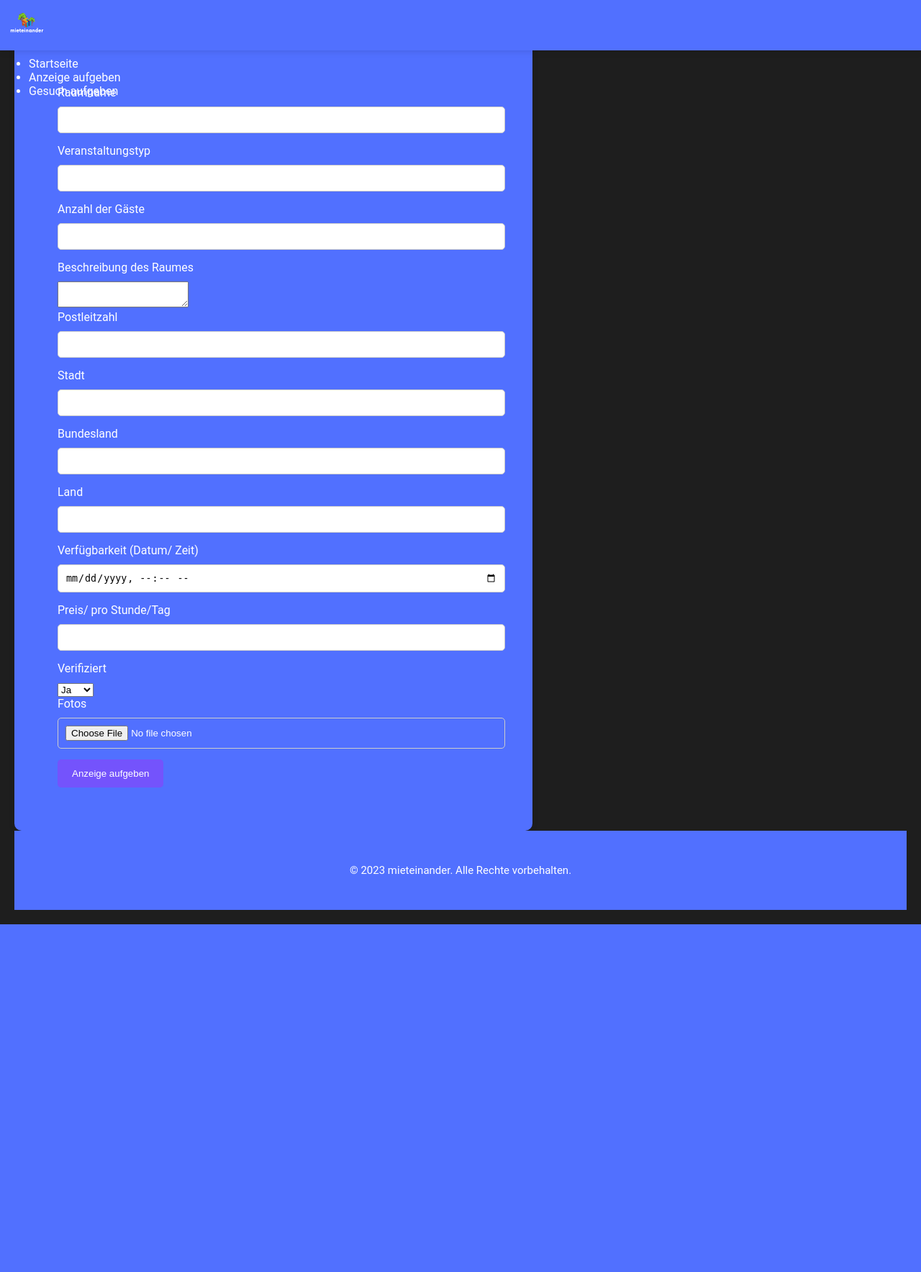
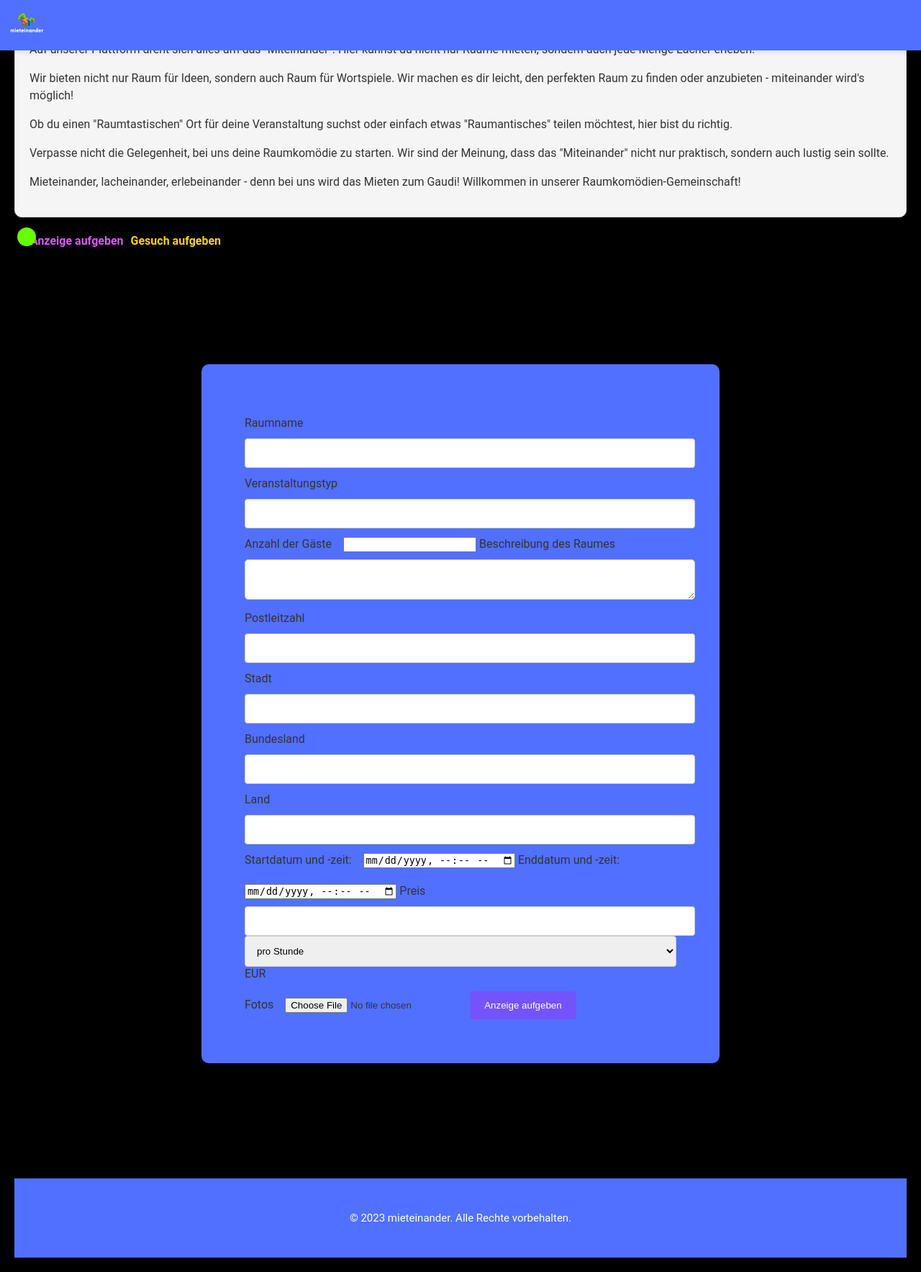
Before and after one commit to vaseesav/ITAB_Projekt, a PHP site: page /anzeige.php in a window 1280 px wide. Shown: the whole page at 72% size. Before the commit the page ends 1284 px from the top, so only its background shows below. Run offline with PHP 8.4, Linux system fonts and the light colour scheme.

Commit message:
Anzeige_Gesuch aufgeben_Seite erstellt und CSS

```diff
--- a/anzeige.php
+++ b/anzeige.php
@@ -1,5 +1,5 @@
 <?php
-// Verbindung zur Datenbank herstellen (Passen Sie die Daten an Ihre Konfiguration an)
+// Verbindung zur Datenbank herstellen
 $servername = "localhost";
 $username = "root";
 $password = "";
@@ -7,38 +7,48 @@ $dbname = "mieteinander";
 
 $conn = new mysqli($servername, $username, $password, $dbname);
 
-// Überprüfen Sie die Verbindung
+// Überprüfen der Verbindung
 if ($conn->connect_error) {
     die("Connection failed: " . $conn->connect_error);
 }
 
 // Überprüfen, ob das Suchformular abgeschickt wurde
 if ($_SERVER["REQUEST_METHOD"] == "POST") {
-    // Erfassen Sie die Suchkriterien aus dem Formular
+    // Überprüfen der Existenz der Schlüssel
+    if (isset($_POST["raumname"]) && isset($_POST["veranstaltungstyp"]) && isset($_POST["anzahl-gaeste"]) && isset($_POST["beschreibung"]) &&
+        isset($_POST["postleitzahl"]) && isset($_POST["stadt"]) && isset($_POST["bundesland"]) && isset($_POST["land"]) &&
+        isset($_POST["startDatum"]) && isset($_POST["endDatum"]) && isset($_POST["preis"])) {
+
+        // Erfassen der Anzeigeninformationen aus dem Formular
+        $raumname = $_POST["raumname"];
         $veranstaltungstyp = $_POST["veranstaltungstyp"];
-    $budget = $_POST["budget"];
+        $anzahlGaeste = $_POST["anzahl-gaeste"];
+        $beschreibung = $_POST["beschreibung"];
+        $postleitzahl = $_POST["postleitzahl"];
+        $stadt = $_POST["stadt"];
+        $bundesland = $_POST["bundesland"];
+        $land = $_POST["land"];
+        $startDatum = $_POST["startDatum"];
+        $endDatum = $_POST["endDatum"];
+        $preis = $_POST["preis"];
 
-    // Erstellen Sie die SQL-Abfrage basierend auf den Suchkriterien
-    $sql = "SELECT * FROM `Anzeige aufgeben` WHERE `Veranstaltungstyp` = '$veranstaltungstyp' AND `Budget` <= $budget";
+        // Erstellen der SQL-Abfrage basierend auf den Anzeigeninformationen
+        $sql = "INSERT INTO `Anzeige aufgeben` (`Raumname`, `Veranstaltungstyp`, `AnzahlGaeste`, `Beschreibung des Raumes`,
+                `Postleitzahl`, `Stadt`, `Bundesland`, `Land`, `Verfügbarkeit`, `Preis`) VALUES ('$raumname', '$veranstaltungstyp',
+                $anzahlGaeste, '$beschreibung', '$postleitzahl', '$stadt', '$bundesland', '$land', '$startDatum-$endDatum', '$preis')";
 
-    // Führen Sie die SQL-Abfrage aus
-    $result = $conn->query($sql);
-
-    // Überprüfen Sie die Ergebnisse und zeigen Sie sie an
-    if ($result->num_rows > 0) {
-        while ($row = $result->fetch_assoc()) {
-            // Hier können Sie die Ergebnisse anzeigen, z.B. in einer HTML-Tabelle
-            echo "Raumname: " . $row["Raumname"] . "<br>";
-            echo "Beschreibung: " . $row["Beschreibung des Raumes"] . "<br>";
-            // Fügen Sie weitere Informationen hinzu, je nach Bedarf
-            echo "<hr>";
+        // Führen der SQL-Abfrage aus
+        if ($conn->query($sql) === TRUE) {
+            echo "Anzeige erfolgreich aufgegeben!";
+        } else {
+            echo "Fehler beim Aufgeben der Anzeige: " . $conn->error;
         }
     } else {
-        echo "Keine Ergebnisse gefunden.";
+        echo "Ein oder mehrere Formularfelder fehlen.";
     }
 }
 
-// Schließen Sie die Verbindung zur Datenbank
+// Schließen der Verbindung zur Datenbank
 $conn->close();
 ?>
 
@@ -50,48 +60,67 @@ $conn->close();
     <title>Anzeige aufgeben - mieteinander</title>
     <link rel="stylesheet" href="assets/css/anzeigen-style.css">
 
-    <head>
-    <!-- ... (andere Head-Elemente) ... -->
     <script>
-        function toggleForm(selectedForm) {
-            var anzeigenForm = document.getElementById('anzeigenForm');
-            var gesuchForm = document.getElementById('gesuchForm');
+        function toggleForm() {
+            // Holen Sie sich die Formularelemente
+            let anzeigenForm = document.getElementById('anzeigenForm');
+            let gesuchForm = document.getElementById('gesuchForm');
 
             // Verstecke oder zeige die Formulare basierend auf der Auswahl im Dropdown
-            if (selectedForm === 'anzeigen') {
-                anzeigenForm.classList.remove('invisible');
-                gesuchForm.classList.add('invisible');
+            if (anzeigenForm.style.display !== 'none') {
+                anzeigenForm.style.display = 'none';
+                gesuchForm.style.display = 'block';
             } else {
-                anzeigenForm.classList.add('invisible');
-                gesuchForm.classList.remove('invisible');
+                anzeigenForm.style.display = 'block';
+                gesuchForm.style.display = 'none';
             }
         }
     </script>
 </head>
 
-
-</head>
 <body>
 
+<!-- Schalter für "Gesuch aufgeben" oder "Anzeige aufgeben" -->
 
-<!-- Dropdown-Menü für "Gesuch aufgeben" oder "Anzeige aufgeben" -->
-<div class="dropdown-container">
-        <select class="dropdown" onchange="toggleForm(this.value)">
-            <option value="anzeigen">Anzeige aufgeben</option>
-            <option value="gesuch">Gesuch aufgeben</option>
-        </select>
+<div class="description-box">
+    <p>Auf unserer Plattform dreht sich alles um das "Miteinander". Hier kannst du nicht nur Räume mieten, sondern auch jede Menge Lacher erleben.</p>
+    <p>Wir bieten nicht nur Raum für Ideen, sondern auch Raum für Wortspiele. Wir machen es dir leicht, den perfekten Raum zu finden oder anzubieten - miteinander wird's möglich!</p>
+    <p>Ob du einen "Raumtastischen" Ort für deine Veranstaltung suchst oder einfach etwas "Raumantisches" teilen möchtest, hier bist du richtig.</p>
+    <p>Verpasse nicht die Gelegenheit, bei uns deine Raumkomödie zu starten. Wir sind der Meinung, dass das "Miteinander" nicht nur praktisch, sondern auch lustig sein sollte.</p>
+    <p>Mieteinander, lacheinander, erlebeinander - denn bei uns wird das Mieten zum Gaudi! Willkommen in unserer Raumkomödien-Gemeinschaft!</p>
+</div>
+
+<div class="toggle-container">
+    <label class="toggle-label">
+        <input type="checkbox" id="toggleSwitch" onclick="toggleForm()">
+        <span class="slider"></span>
+    </label>
+    <span class="toggle-text">Anzeige aufgeben</span>
+    <span class="toggle-text">Gesuch aufgeben</span>
 </div>
 
 <main>
     <section class="form-section">
         <!-- Anzeige aufgeben Formular -->
         <form id="anzeigenForm" class="invisible">
-                <!-- ... (dein Anzeige aufgeben Formular) ... -->
+            <label for="anzeigeTitel">Titel der Anzeige:</label>
+            <input type="text" id="anzeigeTitel" name="anzeigeTitel" required>
+
+            <label for="anzeigeInhalt">Inhalt der Anzeige:</label>
+            <textarea id="anzeigeInhalt" name="anzeigeInhalt" required></textarea>
+
+            <button type="submit">Anzeige aufgeben</button>
         </form>
 
         <!-- Gesuch aufgeben Formular -->
-            <form id="gesuchForm" class="invisible">
-                <!-- ... (dein Gesuch aufgeben Formular) ... -->
+        <form id="gesuchForm" class="invisible" style="display:none;">
+            <label for="gesuchTitel">Titel des Gesuchs:</label>
+            <input type="text" id="gesuchTitel" name="gesuchTitel" required>
+
+            <label for="gesuchInhalt">Inhalt des Gesuchs:</label>
+            <textarea id="gesuchInhalt" name="gesuchInhalt" required></textarea>
+
+            <button type="submit">Gesuch aufgeben</button>
         </form>
     </section>
 </main>
@@ -99,20 +128,17 @@ $conn->close();
 <header class="background-header">
     <div class="main-nav">
         <div class="logo">
+            <!-- Hier könnte zusätzlicher Text oder ein alternativer Text für das Bild hinzugefügt werden -->
             <img src="assets/images/logo.png" alt="mieteinander Logo">
         </div>
-            <ul class="nav">
-                <li><a href="#">Startseite</a></li>
-                <li><a href="#">Anzeige aufgeben</a></li>
-                <li><a href="#">Gesuch aufgeben</a></li>
-
-            </ul>
     </div>
 </header>
 
 <main>
     <section class="form-section">
+        <!-- Formular für die Anzeige eines Raumes -->
         <form>
+            <!-- Weitere Eingabefelder für die Anzeige eines Raumes -->
             <label for="raumname">Raumname</label>
             <input type="text" id="raumname" name="raumname" required>
 
@@ -137,17 +163,22 @@ $conn->close();
             <label for="land">Land</label>
             <input type="text" id="land" name="land" required>
 
-                <label for="verfuegbarkeit">Verfügbarkeit (Datum/ Zeit)</label>
-                <input type="datetime-local" id="verfuegbarkeit" name="verfuegbarkeit" required>
+            <label for="startDatum">Startdatum und -zeit:</label>
+            <input type="datetime-local" id="startDatum" name="startDatum" required>
 
-                <label for="preis">Preis/ pro Stunde/Tag</label>
+            <label for="endDatum">Enddatum und -zeit:</label>
+            <input type="datetime-local" id="endDatum" name="endDatum" required>
+
+            <!-- Für die Auswahl zwischen Stunde und Tag -->
+            <label for="preis">Preis</label>
+            <div>
                 <input type="text" id="preis" name="preis" required>
-
-                <label for="verifiziert">Verifiziert</label>
-                <select id="verifiziert" name="verifiziert" required>
-                    <option value="ja">Ja</option>
-                    <option value="nein">Nein</option>
+                <select name="einheit" id="einheit">
+                    <option value="stunde">pro Stunde</option>
+                    <option value="tag">pro Tag</option>
                 </select>
+                <span class="currency">EUR</span>
+            </div>
 
             <label for="fotos">Fotos</label>
             <input type="file" id="fotos" name="fotos" accept="image/*">
@@ -158,6 +189,7 @@ $conn->close();
 </main>
 
 <footer>
+    <!-- Hier können zusätzliche Informationen oder Links für den Footer hinzugefügt werden -->
     <p>&copy; 2023 mieteinander. Alle Rechte vorbehalten.</p>
 </footer>
 
--- a/assets/css/anzeigen-style.css
+++ b/assets/css/anzeigen-style.css
@@ -19,7 +19,8 @@ Header Style
     box-shadow: 0px 0px 10px rgba(0,0,0,0.15)!important;
     transition: all .5s ease 0s;
     width: 100%;
-  }
+    z-index: 1000; /* Hinzufügen eines z-index für den Header */
+}
 
   .header-area {
     background-color: transparent;
@@ -103,6 +104,32 @@ Header Style
     background-color: var(--blau);
   }
 
+input[type=submit]:hover {
+    background-color: #45a049;
+  }
+
+input[type=text], select, textarea {
+  width: 100%;
+  padding: 12px;
+  border: 1px solid #ccc;
+  border-radius: 4px;
+  resize: vertical;
+}
+
+label {
+  padding: 12px 12px 12px 0;
+  display: inline-block;
+}
+
+input[type=submit] {
+  background-color: #04AA6D;
+  color: white;
+  padding: 12px 20px;
+  border: none;
+  border-radius: 4px;
+  cursor: pointer;
+  float: right;
+}
 
 
 /* Allgemeine Stile */
@@ -110,14 +137,14 @@ body {
     font-family: 'Roboto', sans-serif;
     font-weight: 400;
     font-size: 16px;
-    background-color: #1e1e1e;
-    color: #fff;
+    background-color: #000000;
+    color: #333;
     margin: 0;
 }
 
 a {
     text-decoration: none;
-    color: #fff;
+    color: #5170ff;
 }
 
 h1, h2, h3, h4, h5 {
@@ -134,24 +161,56 @@ p {
 /* Formularstil für Anzeige aufgeben */
 form {
     max-width: 600px;
+    margin: 10em auto; /* Zentriere horizontal und vertikal */
     padding: 60px;
     background-color: #5170ff;
     border-radius: 10px;
     box-shadow: 0 0 10px rgba(0, 0, 0, 0.1);
 }
 
-label {
-    display: block;
-    margin-bottom: 10px;
-    color: #fff;
+.description-box {
+    background-color: #f5f5f5; /* Passende Hintergrundfarbe für die Box */
+    border: 1px solid #ccc;
+    border-radius: 10px;
+    padding: 20px;
+    margin-bottom: 20px;
+    position: relative;
 }
 
-input {
+.description-box:before {
+    content: '';
+    position: absolute;
+    top: -10px;
+    left: 50%;
+    transform: translateX(-50%);
+    border-width: 0 10px 10px;
+    border-style: solid;
+    border-color: transparent transparent #f5f5f5; /* Passende Hintergrundfarbe für die Pfeilspitze */
+}
+
+.description-box p {
+    font-size: 16px;
+    line-height: 1.5;
+    color: #333; /* Textfarbe anpassen, wenn nötig */
+}
+
+.label-container {
+    display: flex;
+    align-items: center;
+}
+
+.label-container label {
+    margin-right: 10px;
+    color: #333;
+    font-weight: bold;
+}
+
+textarea {
     width: 100%;
-    padding: 10px;
-    margin-bottom: 15px;
+    padding: 12px;
     border: 1px solid #ccc;
     border-radius: 5px;
+    resize: vertical;
 }
 
 button {
@@ -162,11 +221,13 @@ button {
     cursor: pointer;
     border-radius: 5px;
     transition: background-color 0.3s ease;
+    margin-top: 15px;
 }
 
 button:hover {
     background-color: #da57fa;
 }
+
 
 /* Optimiere das Padding */
 body {
@@ -246,3 +307,71 @@ footer {
       display: block;
     }
   }
+
+  /*
+_ _ __ _ __ __ _ _ _ _ __ _ _ __ _ _ _ __ _ _ _ _ _ __ __ _ _ __ _
+
+Schalter Style
+_ _ __ _ __ __ _ _ _ _ __ _ _ __ _ _ _ __ _ _ _ _ _ __ __ _ _ __ _
+
+  */
+
+  .toggle-container {
+    display: flex;
+    align-items: center;
+    margin-bottom: 20px;
+}
+
+.toggle-label {
+    position: relative;
+    margin-right: 10px;
+}
+
+.toggle-label input {
+    display: none;
+}
+
+.slider {
+    position: absolute;
+    cursor: pointer;
+    top: 0;
+    left: 0;
+    right: 0;
+    bottom: 0;
+    border-radius: 34px;
+    transition: background-color 0.4s;
+}
+
+.slider:before {
+    position: absolute;
+    content: "";
+    height: 26px;
+    width: 26px;
+    left: 4px;
+    bottom: 4px;
+    background-color: rgb(102, 255, 0);
+    border-radius: 50%;
+    transition: transform 0.4s;
+}
+
+input:checked + .slider {
+    background-color: #da57fa; /* Ändere die Hintergrundfarbe für den Zustand "Anzeige aufgeben" */
+}
+
+input:checked + .slider:before {
+    transform: translateX(16px);
+}
+
+.toggle-text {
+    margin-right: 10px;
+    color: #fff;
+    font-weight: bold;
+}
+
+.toggle-text:nth-child(2) {
+    color: #da57fa; /* Lila für "Anzeige aufgeben" */
+}
+
+.toggle-text:nth-child(3) {
+    color: #fcd400; /* Gelb für "Gesuch aufgeben" */
+}
```
Lines whose indentation alone changed are shown as unchanged.
